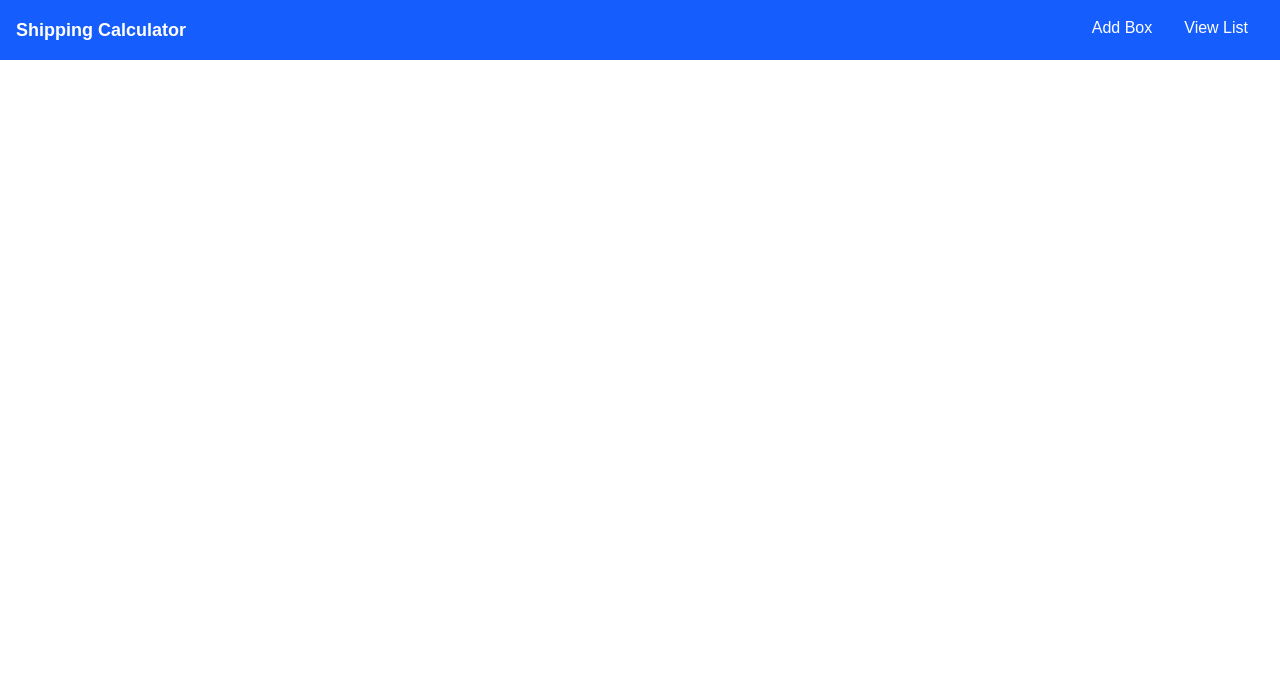
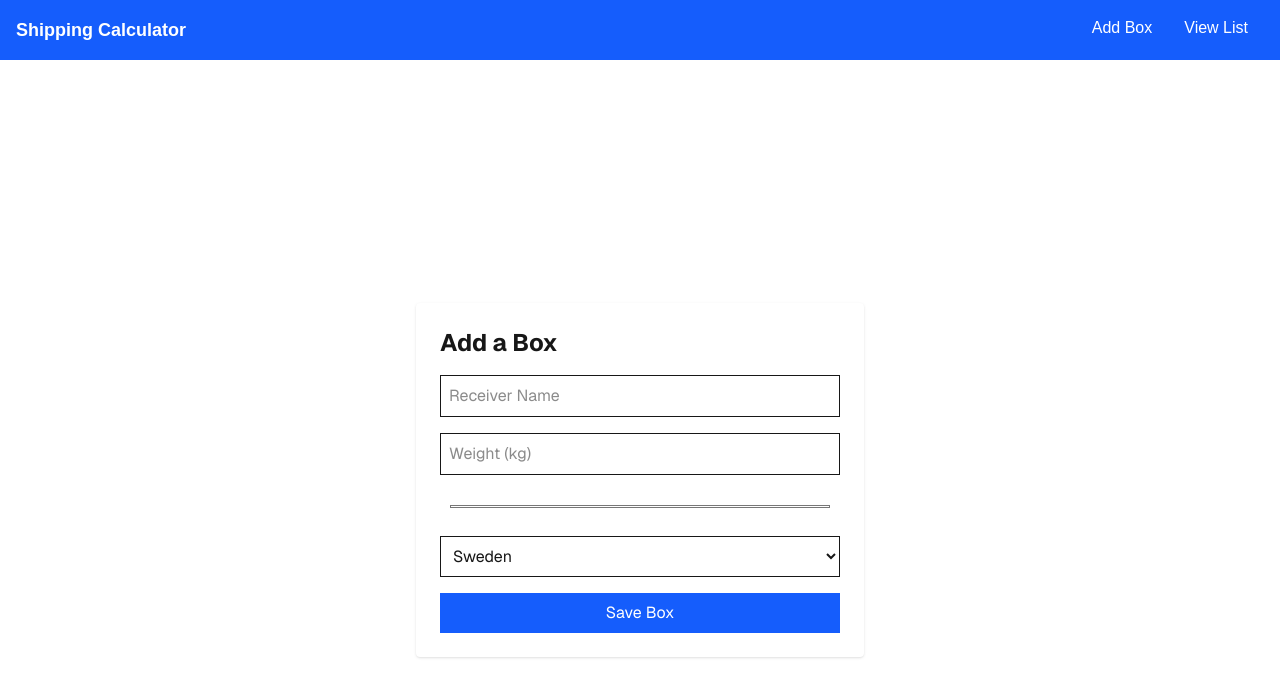
Before and after one commit to DivyanshTamrakar/shipping-box, a Next.js app: page / in a window 1280 px wide. Shown: the top 696 px of the page. Built offline with nearby package versions, Linux system fonts and the light colour scheme.

Commit message:
feat:added box for getting the data

```diff
--- /dev/null
+++ b/src/app/addbox/page.js
@@ -0,0 +1,7 @@
+import Form from "@/components/Form";
+
+const AddBox = () => {
+  return <Form />;
+};
+
+export default AddBox;
--- a/src/app/page.js
+++ b/src/app/page.js
@@ -1,7 +1,11 @@
+import AddBox from "./addbox/page";
+
 export default function Home() {
   return (
     <div className="grid grid-rows-[20px_1fr_20px] items-center justify-items-center min-h-screen p-8 pb-20 gap-16 sm:p-20 font-[family-name:var(--font-geist-sans)]">
-      <main className="flex flex-col gap-8 row-start-2 items-center sm:items-start"></main>
+      <main className="flex flex-col gap-8 row-start-2 items-center sm:items-start">
+        <AddBox />
+      </main>
     </div>
   );
 }
--- /dev/null
+++ b/src/components/Form.js
@@ -0,0 +1,86 @@
+"use client";
+import { useState } from "react";
+
+const Form = () => {
+  const [receiver, setReceiver] = useState("");
+  const [weight, setWeight] = useState("");
+  const [color, setColor] = useState("#ffffff");
+  const [destination, setDestination] = useState("Sweden");
+  const [error, setError] = useState("");
+
+  const multipliers = {
+    Sweden: 7.35,
+    China: 11.53,
+    Brazil: 15.63,
+    Australia: 50.09,
+  };
+
+  const handleSubmit = (e) => {
+    e.preventDefault();
+    if (!receiver || weight === "") {
+      setError("All fields are required!");
+      return;
+    }
+
+    const validWeight = Math.max(0, parseFloat(weight));
+
+    const newBox = {
+      receiver,
+      weight: validWeight,
+      color,
+      destination,
+      cost: validWeight * multipliers[destination],
+    };
+
+    saveBox(newBox);
+    setReceiver("");
+    setWeight("");
+    setColor("#ffffff");
+    setDestination("Sweden");
+    setError("");
+  };
+
+  return (
+    <div className="max-w-md mx-auto mt-10 p-6 bg-white rounded shadow">
+      <h2 className="text-2xl font-bold mb-4">Add a Box</h2>
+      {error && <p className="text-red-500">{error}</p>}
+      <form onSubmit={handleSubmit}>
+        <input
+          type="text"
+          placeholder="Receiver Name"
+          value={receiver}
+          onChange={(e) => setReceiver(e.target.value)}
+          className="w-full p-2 mb-4 border"
+        />
+        <input
+          type="number"
+          placeholder="Weight (kg)"
+          value={weight}
+          onChange={(e) => setWeight(e.target.value)}
+          className="w-full p-2 mb-4 border"
+        />
+        <input
+          type="color"
+          value={color}
+          onChange={(e) => setColor(e.target.value)}
+          className="w-full p-2 mb-4"
+        />
+        <select
+          value={destination}
+          onChange={(e) => setDestination(e.target.value)}
+          className="w-full p-2 mb-4 border"
+        >
+          <option value="Sweden">Sweden</option>
+          <option value="China">China</option>
+          <option value="Brazil">Brazil</option>
+          <option value="Australia">Australia</option>
+        </select>
+        <button type="submit" className="w-full bg-blue-600 text-white p-2">
+          Save Box
+        </button>
+      </form>
+    </div>
+  );
+};
+
+export default Form;
```
